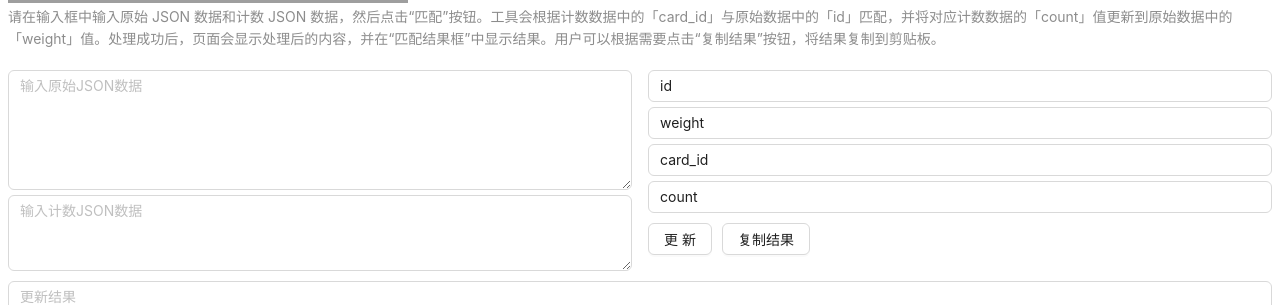
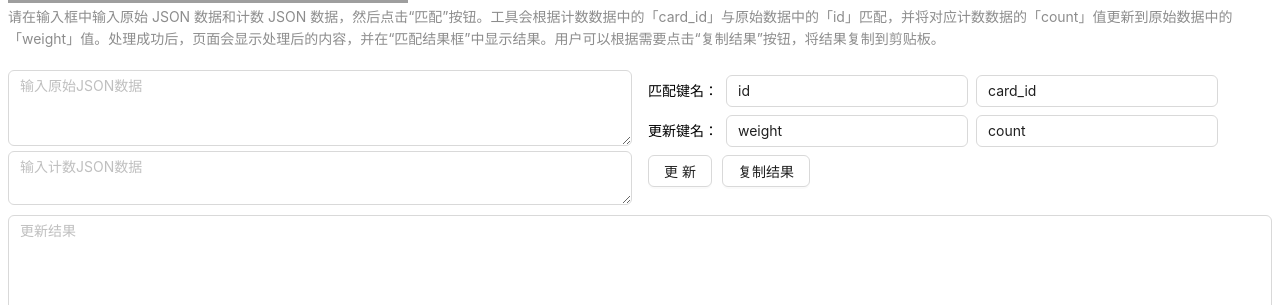
Before and after one commit to rockbenben/tools-by-ai, a Next.js app: page /components/JsonWeightUpdater in a window 1280 px wide. Shown: the part 351-656 px from the top of the page. Built offline with nearby package versions, Linux system fonts and the light colour scheme; grey boxes are pictures that could not be loaded.

Commit message:
style: Optimize UI interface for one-to-one bound input fields

```diff
--- a/src/pages/components/JsonWeightUpdater.tsx
+++ b/src/pages/components/JsonWeightUpdater.tsx
@@ -1,16 +1,16 @@
-import { useState } from 'react';
-import { Input, Button, Typography, message, Row, Col } from 'antd';
+import { useState } from "react";
+import { Input, Button, Typography, message, Row, Col, Space } from "antd";
 
 const JsonWeightUpdater = () => {
-  const [jsonInput, setJsonInput] = useState('');
-  const [countJson, setCountJson] = useState('');
-  const [result, setResult] = useState('');
+  const [jsonInput, setJsonInput] = useState("");
+  const [countJson, setCountJson] = useState("");
+  const [result, setResult] = useState("");
 
   // 新增的 state
-  const [idField, setIdField] = useState('id');
-  const [weightField, setWeightField] = useState('weight');
-  const [cardIdField, setCardIdField] = useState('card_id');
-  const [countField, setCountField] = useState('count');
+  const [idField, setIdField] = useState("id");
+  const [weightField, setWeightField] = useState("weight");
+  const [cardIdField, setCardIdField] = useState("card_id");
+  const [countField, setCountField] = useState("count");
 
   const handleUpdate = () => {
     try {
@@ -22,14 +22,14 @@ const JsonWeightUpdater = () => {
       );
 
       const updatedData = originalData.map((item) => {
-        if (
-          item.zh.title &&
-          (item.zh.title.includes("失效"))
-        ) {
+        if (item.zh.title && item.zh.title.includes("失效")) {
           return { ...item, [weightField]: 0 };
         }
         if (countDataMap.has(item[idField].toString())) {
-          return { ...item, [weightField]: countDataMap.get(item[idField].toString()) };
+          return {
+            ...item,
+            [weightField]: countDataMap.get(item[idField].toString()),
+          };
         }
         return item;
       });
@@ -50,29 +50,76 @@ const JsonWeightUpdater = () => {
 
   return (
     <>
-    <Typography.Paragraph
-      type="secondary"
-      style={{ fontSize: "14px", marginBottom: "20px" }}
-    >
-      请在输入框中输入原始 JSON 数据和计数 JSON 数据，然后点击“匹配”按钮。工具会根据计数数据中的「card_id」与原始数据中的「id」匹配，并将对应计数数据的「count」值更新到原始数据中的「weight」值。处理成功后，页面会显示处理后的内容，并在“匹配结果框”中显示结果。用户可以根据需要点击“复制结果”按钮，将结果复制到剪贴板。
+      <Typography.Paragraph
+        type="secondary"
+        style={{ fontSize: "14px", marginBottom: "20px" }}
+      >
+        请在输入框中输入原始 JSON 数据和计数 JSON
+        数据，然后点击“匹配”按钮。工具会根据计数数据中的「card_id」与原始数据中的「id」匹配，并将对应计数数据的「count」值更新到原始数据中的「weight」值。处理成功后，页面会显示处理后的内容，并在“匹配结果框”中显示结果。用户可以根据需要点击“复制结果”按钮，将结果复制到剪贴板。
       </Typography.Paragraph>
       <Row gutter={[16, 16]}>
         <Col xs={24} md={12}>
-          <Input.TextArea placeholder="输入原始JSON数据" value={jsonInput} onChange={(e) => setJsonInput(e.target.value)} rows={5} />
-          <Input.TextArea placeholder="输入计数JSON数据" value={countJson} onChange={(e) => setCountJson(e.target.value)} rows={3}  style={{ marginTop: "5px" }}/>
+          <Input.TextArea
+            placeholder="输入原始JSON数据"
+            value={jsonInput}
+            onChange={(e) => setJsonInput(e.target.value)}
+            rows={3}
+          />
+          <Input.TextArea
+            placeholder="输入计数JSON数据"
+            value={countJson}
+            onChange={(e) => setCountJson(e.target.value)}
+            rows={2}
+            style={{ marginTop: "5px" }}
+          />
         </Col>
         <Col xs={24} md={12}>
-          <Input placeholder="原始数据 ID 字段名" value={idField} onChange={(e) => setIdField(e.target.value)} />
-          <Input placeholder="原始数据 weight 字段名" value={weightField} onChange={(e) => setWeightField(e.target.value)}  style={{ marginTop: "5px" }}/>
-          <Input placeholder="计数数据 card_id 字段名" value={cardIdField} onChange={(e) => setCardIdField(e.target.value)}  style={{ marginTop: "5px" }}/>
-          <Input placeholder="计数数据 count 字段名" value={countField} onChange={(e) => setCountField(e.target.value)}  style={{ marginTop: "5px" }}/>
-          <Button onClick={handleUpdate} style={{ marginRight: "10px", marginTop: "10px" }}>更新</Button>
-          <Button onClick={handleCopy} style={{ marginTop: "10px" }}>复制结果</Button>
+          <Space style={{ display: "flex", marginBottom: 8 }} align="baseline">
+            匹配键名：
+            <Input
+              placeholder="原始数据 ID 字段名"
+              value={idField}
+              onChange={(e) => setIdField(e.target.value)}
+            />
+            <Input
+              placeholder="计数数据 card_id 字段名"
+              value={cardIdField}
+              onChange={(e) => setCardIdField(e.target.value)}
+              style={{ marginTop: "5px" }}
+            />
+          </Space>
+          <Space style={{ display: "flex", marginBottom: 8 }} align="baseline">
+            更新键名：
+            <Input
+              placeholder="原始数据 weight 字段名"
+              value={weightField}
+              onChange={(e) => setWeightField(e.target.value)}
+            />
+            <Input
+              placeholder="计数数据 count 字段名"
+              value={countField}
+              onChange={(e) => setCountField(e.target.value)}
+            />
+          </Space>
+          <Button
+            onClick={handleUpdate}
+            style={{ marginRight: "10px" }}
+          >
+            更新
+          </Button>
+          <Button onClick={handleCopy}>
+            复制结果
+          </Button>
         </Col>
       </Row>
       <Row style={{ marginTop: "10px" }}>
         <Col span={24}>
-          <Input.TextArea placeholder="更新结果" value={result} readOnly rows={10} />
+          <Input.TextArea
+            placeholder="更新结果"
+            value={result}
+            readOnly
+            rows={10}
+          />
         </Col>
       </Row>
     </>
--- a/src/pages/json-translate.tsx
+++ b/src/pages/json-translate.tsx
@@ -10,6 +10,7 @@ import {
   Select,
   message,
   Card,
+  Space,
 } from "antd";
 import axios from "axios";
 import JSONPath from "jsonpath";
@@ -148,6 +149,7 @@ const JsonTranslate = () => {
                 onChange={(e) => setApiKey(e.target.value)}
               />
             </Form.Item>
+            <Space style={{ display: "flex" }} align="baseline">
               <Form.Item label="Source Language">
                 <Select
                   value={sourceLanguage}
@@ -155,6 +157,7 @@ const JsonTranslate = () => {
                   options={languages}
                 />
               </Form.Item>
+
               <Form.Item label="Target Language">
                 <Select
                   value={targetLanguage}
@@ -162,6 +165,8 @@ const JsonTranslate = () => {
                   options={languages}
                 />
               </Form.Item>
+            </Space>
+
             <KeyMappingInput
               keyMappings={keyMappings}
               setKeyMappings={setKeyMappings}
```
Also changed, not shown: src/pages/components/JsonEdit.tsx (+8 -3 lines), src/pages/components/KeyMappingInput.tsx (+38 -14 lines). Lines whose indentation alone changed are shown as unchanged.
